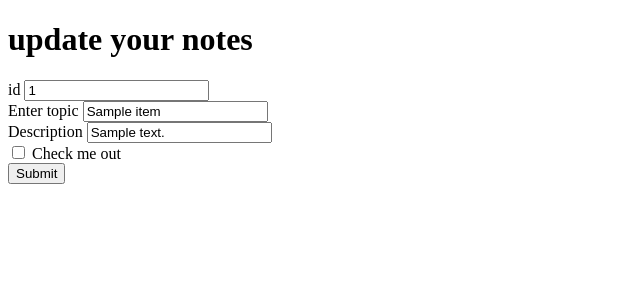
After one commit to vivekGitLearn/fastApiNoteAdd, a FastAPI app: template templates/updateNote.html in a window 1280 px wide. The commit adds this page. Shown: the top 300 px of the page, without its empty margins (0-640 px from the left). Run offline with FastAPI, Linux system fonts and the light colour scheme; the template is opened without the code that fills it: most values are stand-ins (such as "Sample title", 1, 10 or a date in 2020).

Commit message:
completed update

```diff
--- a/templates/index.html
+++ b/templates/index.html
@@ -78,8 +78,9 @@
                     <form action="/delete/{{ item.id }}" method="post">
                         <button type="submit" class="btn btn-danger">Delete</button>
                     </form>
-                    <form action="/update/{{ item.id }}" method="post">
+                    <form action="/update/{{item.id}}" method="post">
                         <button type="submit" class="btn btn-primary">Update</button>
+
                     </form>
                 </div>
             </td>
--- /dev/null
+++ b/templates/updateNote.html
@@ -0,0 +1,41 @@
+<!DOCTYPE html>
+<html lang="en">
+<head>
+    <meta charset="UTF-8">
+    <title>Title</title>
+</head>
+<body>
+
+<div class="container">
+    <h1>
+        update your notes
+    </h1>
+    {% if nodeList is defined %}
+      {% for item in nodeList %}
+    <form action="/submit_update" method="post">
+       <div class="mb-3">
+            <label class="form-label">id</label>
+            <input type="text" class="form-control" value="{{ item._id }}" name="_id" readonly>
+        </div>
+        <div class="mb-3">
+            <label class="form-label">Enter topic</label>
+            <input type="text" class="form-control" value="{{ item.title }}" name="title"
+                   aria-describedby="emailHelp">
+        </div>
+        <div class="mb-3">
+            <label class="form-label">Description</label>
+            <input type="text" class="form-control" value="{{ item.desc }}" name="desc" aria-describedby="emailHelp">
+        </div>
+        <div class="mb-3 form-check">
+            <input type="checkbox" class="form-check-input" value="{{ item.important }}" name="important">
+            <label class="form-check-label">Check me out</label>
+        </div>
+        <button type="submit" class="btn btn-primary">Submit</button>
+    </form>
+     {% endfor %}
+    {% else %}
+    <p>Objet not pass</p>
+    {% endif %}
+</div>
+</body>
+</html>
```
Also changed, not shown: routes/note.py (+50 -5 lines).
